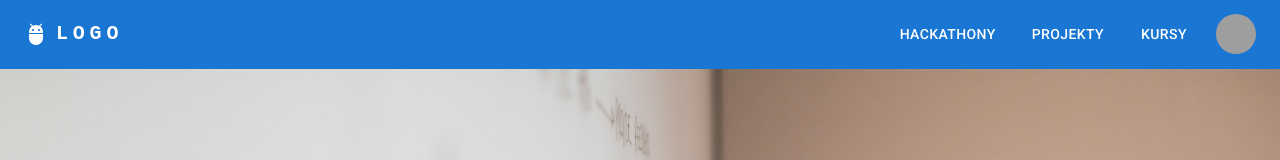
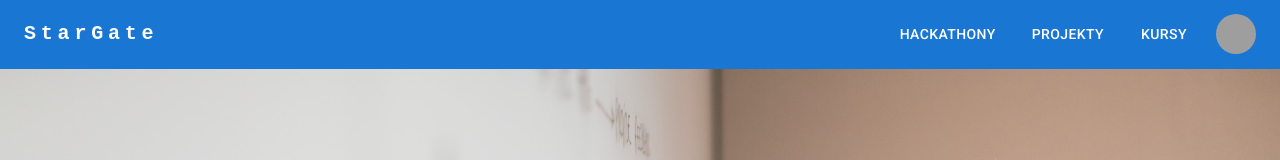
Before and after one commit to akai-org/HackYeah-Stargate, a React (Vite) app in the folder ui/: page / in a window 1280 px wide. Shown: the top 160 px of the page. Built offline with nearby package versions, Linux system fonts and the light colour scheme; grey boxes are pictures that could not be loaded.

Commit message:
Fixed app bar

```diff
--- a/ui/src/components/AppBar/AppBar.jsx
+++ b/ui/src/components/AppBar/AppBar.jsx
@@ -7,7 +7,6 @@
 import Avatar from '@mui/material/Avatar';
 import Tooltip from '@mui/material/Tooltip';
 import {useNavigate} from "react-router-dom";
-import AdbIcon from '@mui/icons-material/Adb';
 import {Button} from "@mui/material";
 
 const links = [
@@ -21,12 +20,11 @@
     return <AppBar position="static">
         <Container maxWidth="xl">
             <Toolbar disableGutters>
-                <AdbIcon sx={{ display: { xs: 'none', md: 'flex' }, mr: 1 }} />
                 <Typography
                     variant="h6"
                     noWrap
                     component="a"
-                    href="#app-bar-with-responsive-menu"
+                    href="/"
                     sx={{
                         mr: 2,
                         display: { xs: 'none', md: 'flex' },
@@ -37,15 +35,14 @@
                         textDecoration: 'none',
                     }}
                 >
-                    LOGO
+                    StarGate
                 </Typography>
 
-                <AdbIcon sx={{ display: { xs: 'flex', md: 'none' }, mr: 1 }} />
                 <Typography
                     variant="h5"
                     noWrap
                     component="a"
-                    href="#app-bar-with-responsive-menu"
+                    href="/"
                     sx={{
                         mr: 2,
                         display: { xs: 'flex', md: 'none' },
@@ -57,7 +54,7 @@
                         textDecoration: 'none',
                     }}
                 >
-                    LOGO
+                    StarGate
                 </Typography>
                 <Box sx={{ flexGrow: 1, display: { xs: 'none', md: 'flex' },
                     justifyContent: 'flex-end', gap: '20px', paddingRight: '20px' }}>
```
